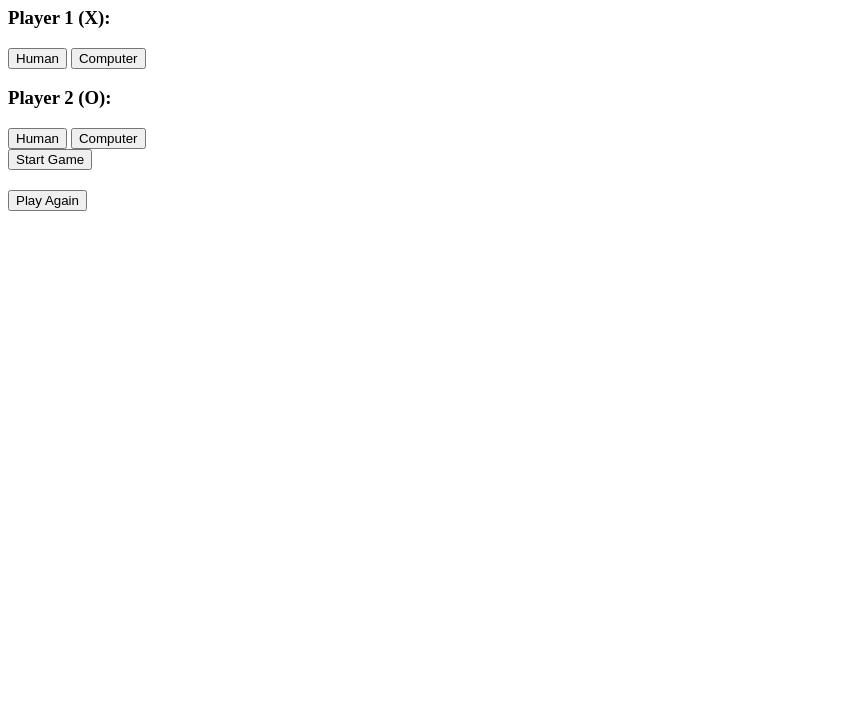
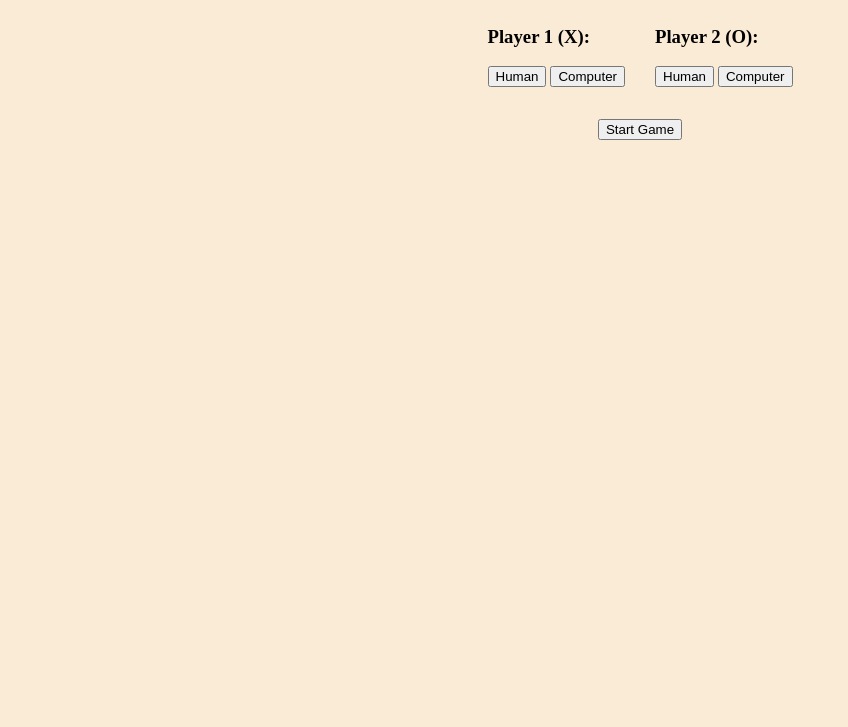
Before and after one commit to mmustafa93/tic-tac-toe, a plain HTML site: page index.html in a window 1280 px wide. Shown: the part 73-800 px from the top of the page, without its empty margins (0-848 px from the left). Drawn offline with Linux system fonts and the light colour scheme.

Commit message:
Add basic CSS styles

```diff
--- a/index.html
+++ b/index.html
@@ -12,6 +12,7 @@
     </header>
     <main>
         <section class="pre-game-setup">
+            <div>
                 <section class="choose-player-type">
                     <h3>Player 1 (X):</h3>
                     <button>Human</button>
@@ -22,12 +23,13 @@
                     <button>Human</button>
                     <button>Computer</button>
                 </section>
+            </div>
             <button>Start Game</button>
         </section>
         <section class="player-turn"></section>
         <section class="winner-declaration">
             <h2></h2>
-            <button>Play Again</button>
+            <button class="hidden">Play Again</button>
         </section>
         <section class="game-board">
             <div class="square">
--- a/style.css
+++ b/style.css
@@ -0,0 +1,31 @@
+body {
+    background-color: antiquewhite;
+}
+
+header {
+    text-align: center;
+}
+
+main {
+    display: flex;
+    justify-content: center;
+}
+
+.pre-game-setup {
+    display: flex;
+    flex-direction: column;
+    align-items: center;
+}
+.pre-game-setup div {
+    display: grid;
+    grid-template-columns: 1fr 1fr;
+    gap: 30px;
+}
+
+.pre-game-setup > button {
+    margin-top: 2rem;
+}
+
+.hidden {
+    display: none;
+}
```
Lines whose indentation alone changed are shown as unchanged.
